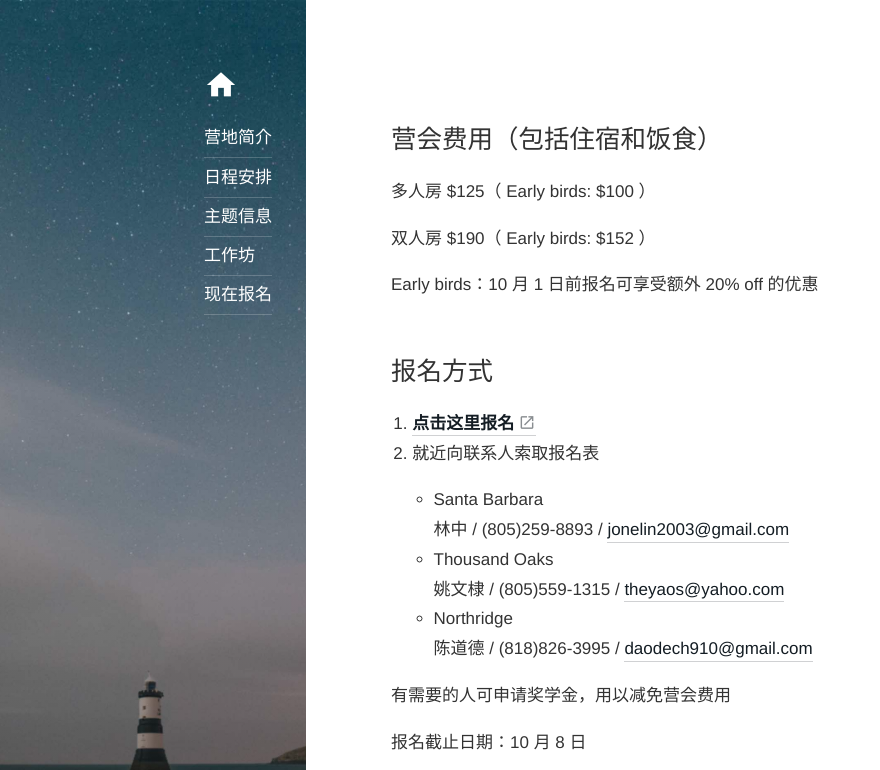
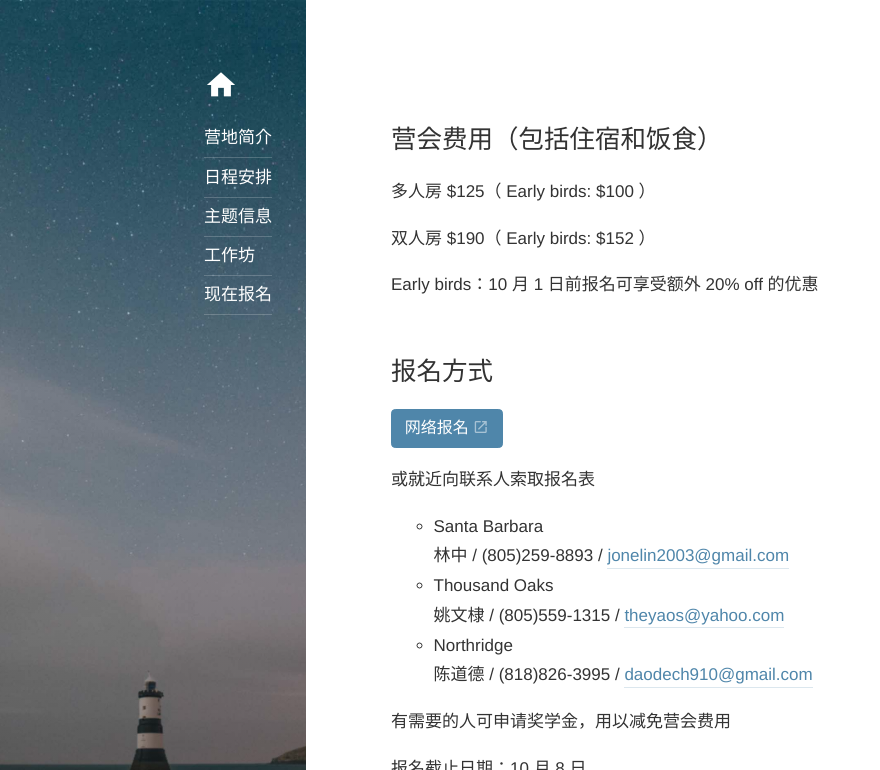
Before and after one commit to sccec/sccec.github.io, a Jekyll site: the page built from register.md, in a window 1280 px wide and 900 px high, cut to the strip 0-770 px from the top of the window. Shown: the whole strip, without its empty margins (0-880 px from the left). Built offline with Jekyll 4.4.1, drawn with Linux system fonts in a browser that asks for light colours.

Commit message:
Adding btns

```diff
--- a/_config.yml
+++ b/_config.yml
@@ -27,7 +27,7 @@ author:
 
 # Fallback image and color
 image:               /assets/img/bg.jpg
-color:               '#141d24'
+color:               '#4f86aa'
 
 # The font used for headings. Expects a string that is a valid CSS font-family value.
 font_heading:        "'Hiragino Sans GB', '微软雅黑', '黑体', Helvetica, san-serif"
--- a/_includes/page-style.html
+++ b/_includes/page-style.html
@@ -8,6 +8,16 @@
 
   .content a:hover {
     border-color: {{ color }};
+  }
+
+  .content a.btn {
+    color: #fff;
+    background-color: {{ color }};
+    border-color: {{ color }};
+  }
+
+  .content a.btn:focus {
+    box-shadow: 0 0 0 3px rgba({{color}}, .25);
   }
 
   :focus {
--- /dev/null
+++ b/_sass/_bootstrap_btn.scss
@@ -0,0 +1,110 @@
+$white:  #fff !default;
+$black:  #000 !default;
+$font-size-base: $root-font-size;
+
+$enable-rounded:            true !default;
+$enable-shadows:            false !default;
+$enable-transitions:        true !default;
+$enable-hover-media-query:  false !default;
+$enable-grid-classes:       true !default;
+$enable-print-styles:       true !default;
+
+$font-weight-normal: normal !default;
+$border-width:       1px !default;
+$border-radius:      .25rem !default;
+
+$input-btn-border-width:    $border-width !default; // For form controls and buttons
+$input-btn-padding-y:       .5rem !default;
+$input-btn-padding-x:       .75rem !default;
+$input-btn-line-height:     1.25 !default;
+
+$btn-font-weight:                $font-weight-normal !default;
+$btn-box-shadow:                 inset 0 1px 0 rgba($white,.15), 0 1px 1px rgba($black,.075) !default;
+$btn-focus-box-shadow:           0 0 0 3px rgba($black, .25) !default;
+$btn-active-box-shadow:          inset 0 3px 5px rgba($black,.125) !default;
+$btn-link-disabled-color:        $gray !default;
+$btn-block-spacing-y:            .5rem !default;
+$btn-border-radius:              $border-radius !default;
+$btn-transition:                 all .15s ease-in-out !default;
+
+@mixin border-radius($radius: $border-radius) {
+  @if $enable-rounded {
+    border-radius: $radius;
+  }
+}
+
+@mixin box-shadow($shadow...) {
+  @if $enable-shadows {
+    box-shadow: $shadow;
+  }
+}
+
+@mixin button-size($padding-y, $padding-x, $font-size, $line-height, $border-radius) {
+  padding: $padding-y $padding-x;
+  font-size: $font-size;
+  line-height: $line-height;
+  @include border-radius($border-radius);
+}
+
+@mixin hover-focus {
+  @if $enable-hover-media-query {
+    &:focus { @content }
+    @include hover { @content }
+  } @else {
+    &:focus,
+    &:hover {
+      @content
+    }
+  }
+}
+
+@mixin transition($transition...) {
+  @if $enable-transitions {
+    @if length($transition) == 0 {
+      transition: $transition-base;
+    } @else {
+      transition: $transition;
+    }
+  }
+}
+
+.btn {
+  display: inline-block;
+  font-weight: $btn-font-weight;
+  text-align: center;
+  white-space: nowrap;
+  vertical-align: middle;
+  user-select: none;
+  border: $input-btn-border-width solid transparent;
+  @include button-size($input-btn-padding-y, $input-btn-padding-x, $font-size-base, $input-btn-line-height, $btn-border-radius);
+  @include transition($btn-transition);
+
+  // Share hover and focus styles
+  @include hover-focus {
+    text-decoration: none;
+  }
+  &:focus,
+  &.focus {
+    outline: 0;
+    box-shadow: $btn-focus-box-shadow;
+  }
+
+  // Disabled comes first so active can properly restyle
+  &.disabled,
+  &:disabled {
+    opacity: .65;
+    @include box-shadow(none);
+  }
+
+  &:active,
+  &.active {
+    background-image: none;
+    @include box-shadow($btn-focus-box-shadow, $btn-active-box-shadow);
+  }
+}
+
+// Future-proof disabling of clicks on `<a>` elements
+a.btn.disabled,
+fieldset[disabled] a.btn {
+  pointer-events: none;
+}
--- a/_sass/my-style.scss
+++ b/_sass/my-style.scss
@@ -1,5 +1,6 @@
 @import "mixins";
 @import "variables";
+@import "bootstrap_btn";
 
 // Global
 
--- a/register.md
+++ b/register.md
@@ -15,8 +15,9 @@
 
 ## 报名方式
 
-1. [**点击这里报名**](https://docs.google.com/forms/d/e/1FAIpQLScP7pYMXdZrk_mxKVjtcMPSxfN5P5IW36rLLOWxn6_ocHp-yw/viewform?usp=sf_link){:target="_blank"}
-2. 就近向联系人索取报名表
+[网络报名](https://docs.google.com/forms/d/e/1FAIpQLScP7pYMXdZrk_mxKVjtcMPSxfN5P5IW36rLLOWxn6_ocHp-yw/viewform?usp=sf_link){:class="btn" target="_blank"}
+
+或就近向联系人索取报名表
 
 <ul>
 	<ul>
```
Also changed, not shown: index.md (+2 -0 lines), Gemfile.lock.
